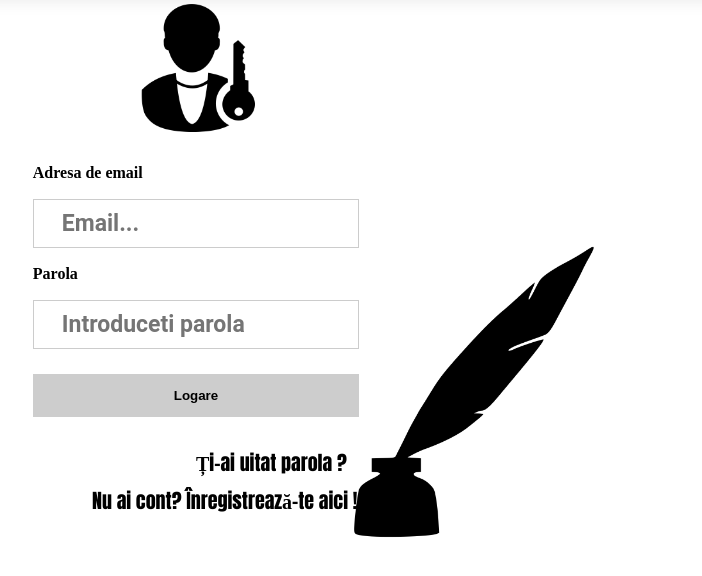
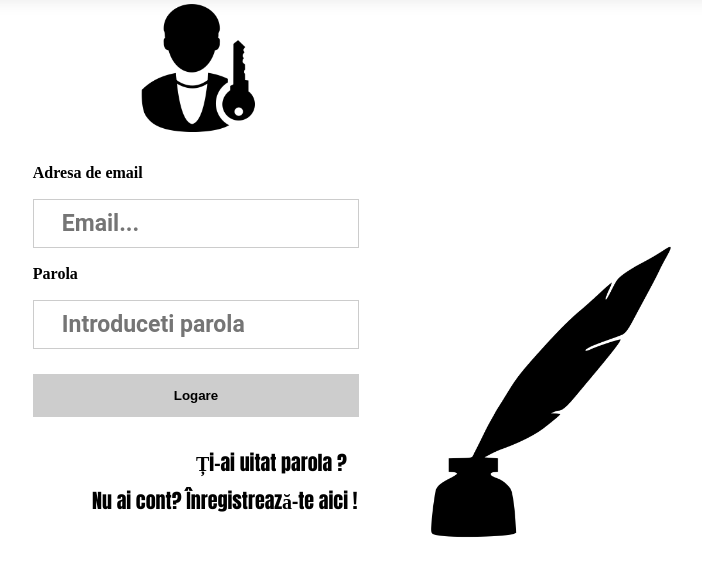
Before and after one commit to chiperiandrei/Poem-Translater-PHP-MySql, a PHP site: page / in a window 1280 px wide. Shown: the part 98-674 px from the top of the page, without its empty margins (444-1146 px from the left). Run offline with PHP 8.4, Linux system fonts and the light colour scheme.

Commit message:
responsive almost complete

```diff
--- a/css/styles.css
+++ b/css/styles.css
@@ -56,9 +56,9 @@ img.stanga-jos{
   display: flex;
   height: 300px;
   width: 300px;
-    position: absolute;
-    left: 60%;
-    bottom: 20%;
+  position: absolute;
+  left: 66%;
+  bottom: 20%;
 }
 img.avatarforgot {
   width: 17%;
```
